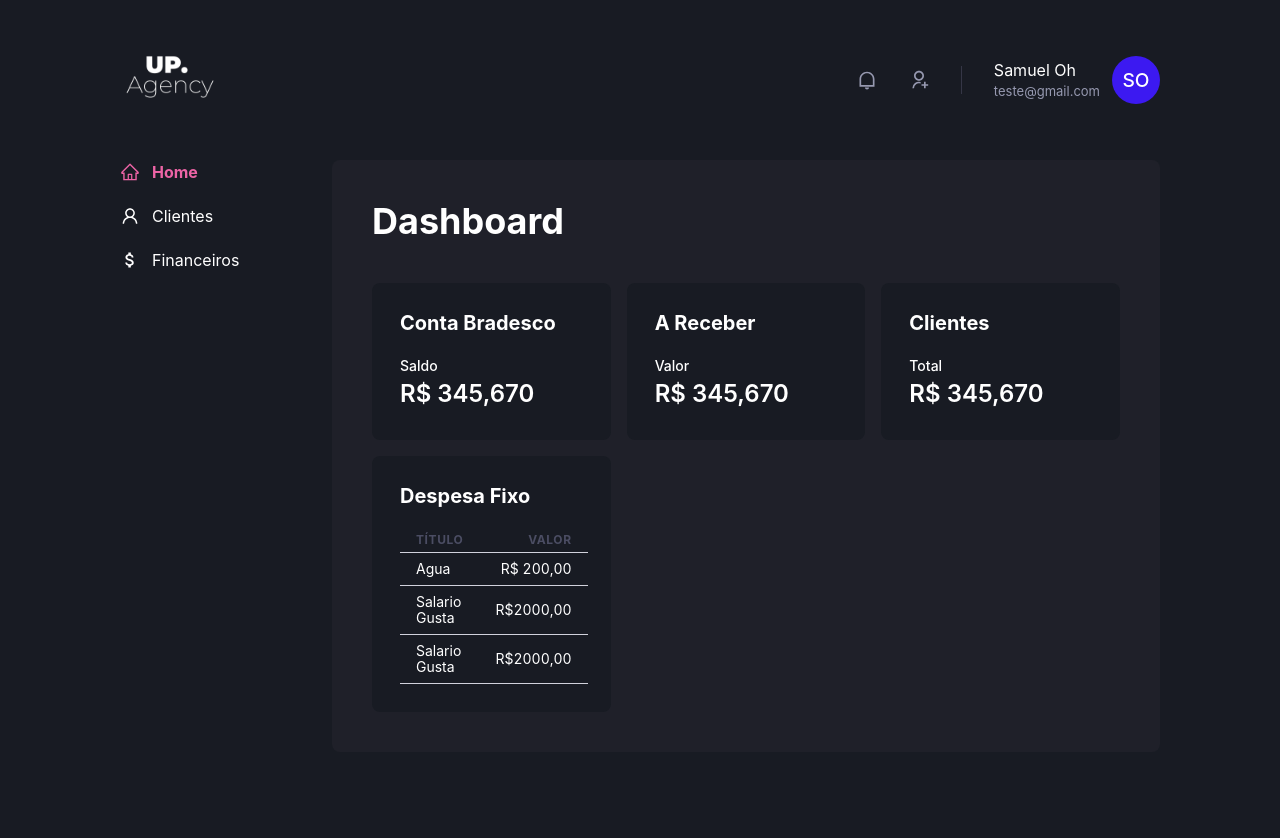
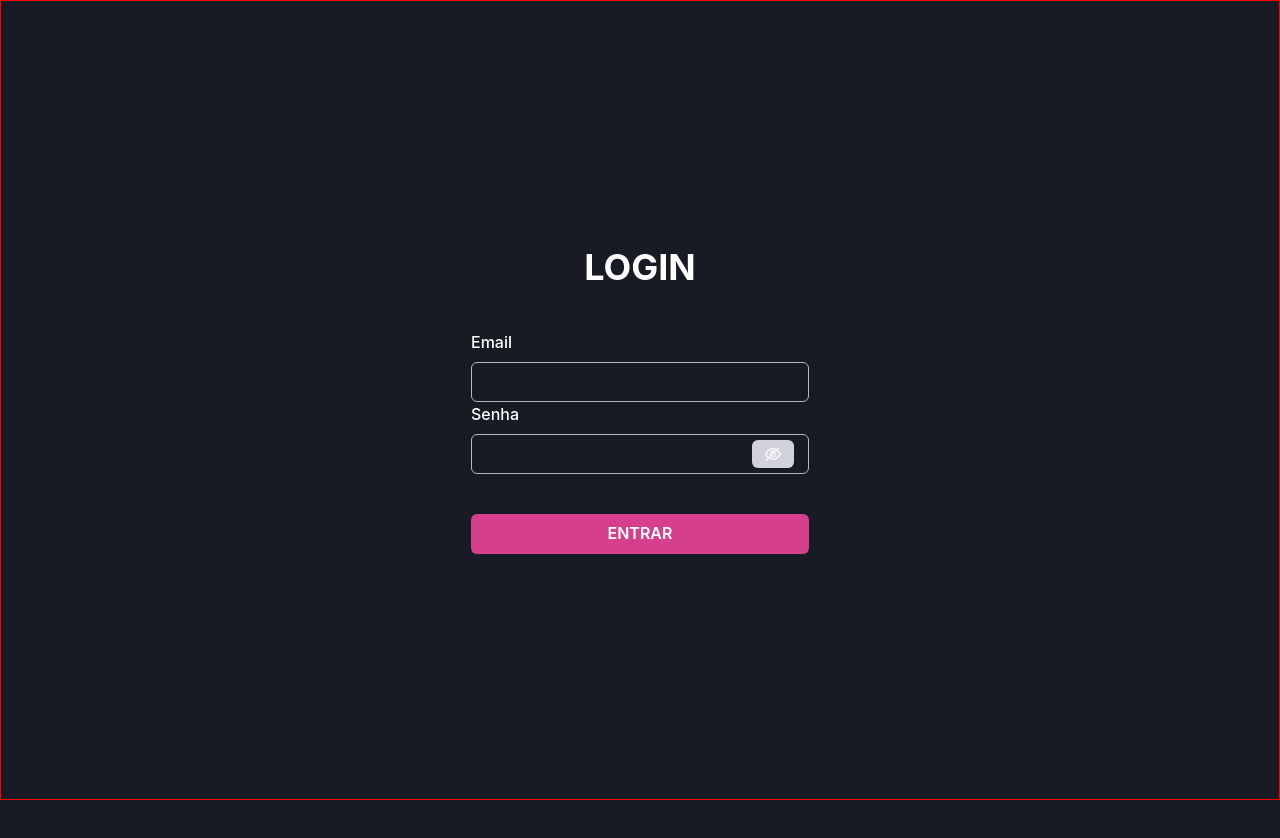
Before and after one commit to samueloh99/FinancialManager, a React (Create React App) app: page / in a window 1280 px wide. Shown: the top 838 px of the page. After the commit the page ends 800 px from the top, so only its background shows below. Built offline with nearby package versions, Linux system fonts and the light colour scheme.

Commit message:
Added login

```diff
--- a/package.json
+++ b/package.json
@@ -22,7 +22,8 @@
     "react-query": "^3.26.0",
     "react-router-dom": "^5.3.0",
     "react-scripts": "4.0.3",
-    "web-vitals": "^1.0.1"
+    "web-vitals": "^1.0.1",
+    "yup": "^0.32.11"
   },
   "scripts": {
     "start": "react-scripts start",
--- a/src/components/paginas/Cliente/AddClienteForm.js
+++ b/src/components/paginas/Cliente/AddClienteForm.js
@@ -103,6 +103,22 @@ const AddClienteForm = ({ onClose }) => {
 								</FormErrorMessage>
 							</FormControl>
 						</VStack>
+						<VStack align="start">
+							<FormControl isInvalid={errors.cliente}>
+								<FormLabel>VALOR</FormLabel>
+								<Input
+									{...register("valor", {
+										required: {
+											value: true,
+											message: "Campo Obrigatório",
+										},
+									})}
+								/>
+								<FormErrorMessage>
+									{errors.cliente && errors.cliente.message}
+								</FormErrorMessage>
+							</FormControl>
+						</VStack>
 						<Button colorScheme="pink" type="submit" isLoading={isSubmitting}>
 							Adicionar cliente
 						</Button>
--- a/src/components/paginas/Cliente/EditClienteForm.js
+++ b/src/components/paginas/Cliente/EditClienteForm.js
@@ -138,6 +138,22 @@ const EditClienteForm = ({ id }) => {
 												</FormErrorMessage>
 											</FormControl>
 										</VStack>
+										<VStack align="start">
+											<FormControl isInvalid={errors.cliente}>
+												<FormLabel>VALOR</FormLabel>
+												<Input
+													{...register("valor", {
+														required: {
+															value: true,
+															message: "Campo Obrigatório",
+														},
+													})}
+												/>
+												<FormErrorMessage>
+													{errors.cliente && errors.cliente.message}
+												</FormErrorMessage>
+											</FormControl>
+										</VStack>
 										<VStack w="100%">
 											<Button
 												w="100%"
--- a/src/components/paginas/Cliente/TableData.js
+++ b/src/components/paginas/Cliente/TableData.js
@@ -64,6 +64,7 @@ const TableData = ({ isLoading, error, data }) => {
 									<Th>Marketing</Th>
 									<Th>Midia Social</Th>
 									<Th>Data Vencimento</Th>
+									<Th>Valor</Th>
 									<Th>Apagar</Th>
 								</>
 							)}
@@ -102,6 +103,9 @@ const TableData = ({ isLoading, error, data }) => {
 												<Text>DIA {item.vencimento}</Text>
 											</Td>
 											<Td>
+												<Text>R${item.valor}</Text>
+											</Td>
+											<Td>
 												<DeleteIcon
 													cursor="pointer"
 													onClick={() => onDelete(item._id)}
--- a/src/components/paginas/Home/Home.js
+++ b/src/components/paginas/Home/Home.js
@@ -19,7 +19,10 @@ import {
 
 import BaseTemplate from "../../../style/BaseTemplateContent";
 
+import { useClientes } from "../../../services/hooks/useClientes";
+
 const Home = () => {
+	const { data, isLoading, error, isFetching } = useClientes();
 	return (
 		<BaseTemplate>
 			<Flex direction="column" w="100%">
@@ -56,10 +59,20 @@ const Home = () => {
 						<Heading fontSize={{ base: "14px", lg: "20px" }} mb="5">
 							Clientes
 						</Heading>
-						<StatGroup>
+						<StatGroup flexDirection="column-reverse">
 							<Stat>
 								<StatLabel>Total</StatLabel>
-								<StatNumber>R$ 345,670</StatNumber>
+								<StatNumber>
+									R$
+									{data &&
+										data.reduce(
+											(a, c) => parseInt(a.valor) + parseInt(c.valor)
+										)}
+								</StatNumber>
+							</Stat>
+							<Stat>
+								<StatLabel>Quantidade</StatLabel>
+								<StatNumber>{data && data.length}</StatNumber>
 							</Stat>
 						</StatGroup>
 					</Box>
--- /dev/null
+++ b/src/components/paginas/Login/index.js
@@ -0,0 +1,116 @@
+import React, { useState, useCallback, useContext } from "react";
+
+import * as yup from "yup";
+
+import { useForm } from "react-hook-form";
+
+import {
+	Flex,
+	Heading,
+	Button,
+	Input,
+	FormLabel,
+	Box,
+	Icon,
+	InputGroup,
+	InputRightElement,
+} from "@chakra-ui/react";
+
+import { AiOutlineEye, AiOutlineEyeInvisible } from "react-icons/ai";
+
+import { AuthContext } from "../../../context/AuthContext";
+
+const useYupValidationResolver = (validationSchema) =>
+	useCallback(
+		async (data) => {
+			try {
+				const values = await validationSchema.validate(data, {
+					abortEarly: false,
+				});
+
+				return {
+					values,
+					errors: {},
+				};
+			} catch (errors) {
+				return {
+					values: {},
+					errors: errors.inner.reduce(
+						(allErrors, currentError) => ({
+							...allErrors,
+							[currentError.path]: {
+								type: currentError.type ?? "validation",
+								message: currentError.message,
+							},
+						}),
+						{}
+					),
+				};
+			}
+		},
+		[validationSchema]
+	);
+
+const validationSchema = yup.object({
+	email: yup.string().required("Required"),
+	senha: yup.string().required("Required"),
+});
+
+const Login = () => {
+	const { signIn } = useContext(AuthContext);
+	const [show, setShow] = useState(false);
+
+	const handleClick = () => setShow(!show);
+
+	const resolver = useYupValidationResolver(validationSchema);
+
+	const {
+		handleSubmit,
+		register,
+		formState: { errors },
+	} = useForm({ resolver });
+	return (
+		<Flex
+			direction="column"
+			w="100%"
+			h="100vh"
+			justifyContent="center"
+			alignItems="center"
+			border="1px solid red">
+			<Heading>LOGIN</Heading>
+			<Box mt="10">
+				<form onSubmit={handleSubmit((data) => signIn(data))}>
+					<FormLabel>Email</FormLabel>
+					<Input _focus={{ boxShadow: "none" }} {...register("email")} />
+					<FormLabel>Senha</FormLabel>
+					<InputGroup size="md">
+						<Input
+							_focus={{ boxShadow: "none" }}
+							{...register("senha")}
+							pr="4.5rem"
+							type={show ? "text" : "password"}
+						/>
+						<InputRightElement width="4.5rem">
+							<Button
+								h="1.75rem"
+								size="sm"
+								onClick={handleClick}
+								_focus={{ boxShadow: "none" }}>
+								{show ? (
+									<Icon fontSize={18} as={AiOutlineEye} />
+								) : (
+									<Icon fontSize={18} as={AiOutlineEyeInvisible} />
+								)}
+							</Button>
+						</InputRightElement>
+					</InputGroup>
+					<Button type="submit" w="100%" mt="10" colorScheme="pink">
+						ENTRAR
+					</Button>
+				</form>
+			</Box>
+		</Flex>
+	);
+};
+
+export default Login;
--- /dev/null
+++ b/src/context/AuthContext.js
@@ -0,0 +1,34 @@
+import { createContext, useState } from "react";
+
+import { apiUsers } from "../services/api";
+
+export const AuthContext = createContext({});
+
+export function AuthProvider({ children }) {
+	const [userData, setUserData] = useState();
+	const [isAuth, setIsAuth] = useState(false);
+
+	async function signIn({ email, senha }) {
+		try {
+			const response = await apiUsers.get();
+			const dataResp = response.data;
+			const verifyEmail = dataResp.find((item) => item.email === email);
+			const verifyPassword = dataResp.find((item) => item.senha === senha);
+
+			if (verifyEmail && verifyPassword) {
+				setIsAuth(true);
+				setUserData(dataResp);
+			} else {
+				setIsAuth(false);
+			}
+		} catch (err) {
+			console.log(err);
+		}
+	}
+
+	return (
+		<AuthContext.Provider value={{ signIn, userData, isAuth }}>
+			{children}
+		</AuthContext.Provider>
+	);
+}
--- a/src/index.js
+++ b/src/index.js
@@ -12,9 +12,11 @@ import { chakraTheme } from "./style/chakraTheme";
 import { queryClient } from "../src/services/queryClient";
 
 import { SidebarDrawerProvider } from "./context/SidebarDrawerContext";
+import { AuthProvider } from "./context/AuthContext";
 
 ReactDOM.render(
 	<React.StrictMode>
+		<AuthProvider>
 			<QueryClientProvider client={queryClient}>
 				<ChakraProvider resetCSS theme={chakraTheme}>
 					<SidebarDrawerProvider>
@@ -23,6 +25,7 @@ ReactDOM.render(
 				</ChakraProvider>
 				<ReactQueryDevtools />
 			</QueryClientProvider>
+		</AuthProvider>
 	</React.StrictMode>,
 	document.getElementById("root")
 );
--- a/src/routes.js
+++ b/src/routes.js
@@ -1,3 +1,5 @@
+import { useContext } from "react";
+
 import { Flex } from "@chakra-ui/react";
 import { Route, BrowserRouter } from "react-router-dom";
 
@@ -6,8 +8,13 @@ import Header from "./components/Header";
 import Sidebar from "./components/Sidebar/index";
 import Cliente from "./components/paginas/Cliente/index";
 import Financeiro from "./components/paginas/Financeiro/index";
+import Login from "./components/paginas/Login/index";
+
+import { AuthContext } from "./context/AuthContext";
 
 const Routes = () => {
+	const { isAuth } = useContext(AuthContext);
+	if (isAuth) {
 		return (
 			<BrowserRouter>
 				<Header />
@@ -19,6 +26,12 @@ const Routes = () => {
 				</Flex>
 			</BrowserRouter>
 		);
+	}
+	return (
+		<BrowserRouter>
+			<Route component={Login} exact path="/" />
+		</BrowserRouter>
+	);
 };
 
 export default Routes;
--- a/src/services/api.js
+++ b/src/services/api.js
@@ -7,3 +7,7 @@ export const api = axios.create({
 export const apiMovimentacoes = axios.create({
 	baseURL: "https://ironrest.herokuapp.com/samuel-web-movimentacoes",
 });
+
+export const apiUsers = axios.create({
+	baseURL: "https://ironrest.herokuapp.com/samuel-web-users",
+});
```
Also changed, not shown: 1 other file (tests, documents, lock files or other folders). Lines whose indentation alone changed are shown as unchanged.
